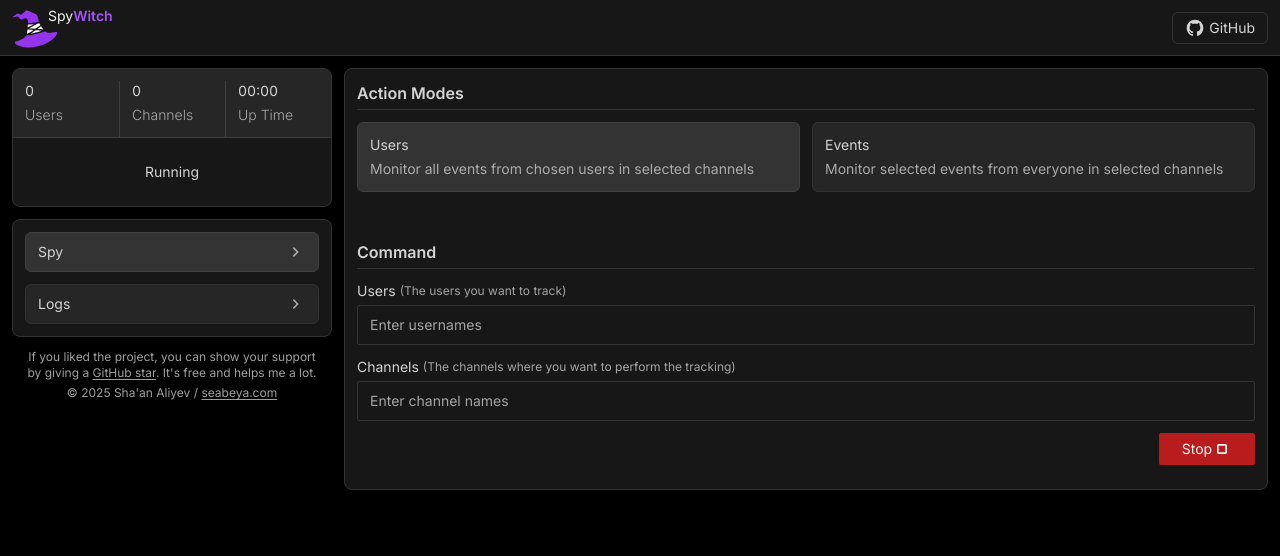
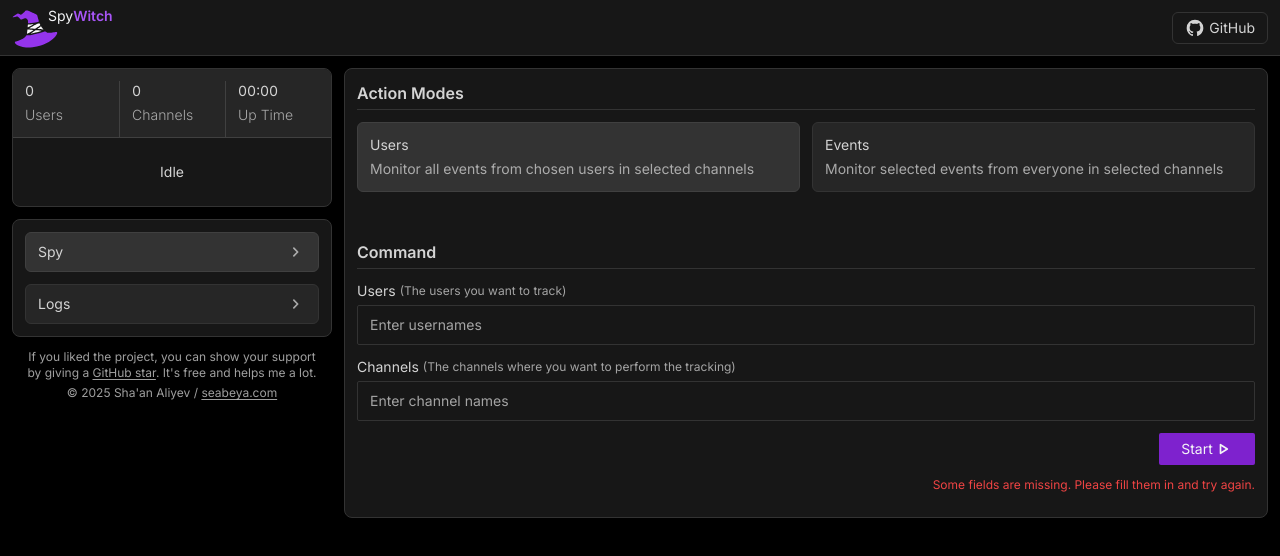
Before and after one commit to seabeya/spywitch, a Next.js app: page / in a window 1280 px wide. Both pictures are taken after a click on the button "Start". Shown: the top 556 px of the page. Built offline with nearby package versions, Linux system fonts and the light colour scheme.

Commit message:
feat: Add validation for empty fields in Command button and remove CommandFields component

```diff
--- a/src/features/spy/command-btn.tsx
+++ b/src/features/spy/command-btn.tsx
@@ -1,15 +1,23 @@
-'use client';
-
 import Button from '@/components/blocks/button';
 import IconStart from '@/components/icons/start';
 import IconStop from '@/components/icons/stop';
-import { cn } from '@/lib/utils';
-import { useStatusStore } from '@/system/store';
+import { cn, isAnyEmptyField } from '@/lib/utils';
+import { useModeStore, useStatusStore } from '@/system/store';
+import { useState } from 'react';
 
 function CommandBtn() {
+  const [error, setError] = useState('');
+
   const currentStatus = useStatusStore();
 
   const handleClick = () => {
+    if (isAnyEmptyField(useModeStore.getState())) {
+      setError('Some fields are missing. Please fill them in and try again');
+      return;
+    }
+
+    setError('');
+
     if (currentStatus === 'idle') {
       useStatusStore.setState('loading');
       setTimeout(() => {
@@ -24,7 +32,7 @@ function CommandBtn() {
   };
 
   return (
-    <div className="flex justify-end">
+    <div className="flex flex-col items-end gap-s-gap">
       <Button
         size={'regular'}
         className={cn(
@@ -49,6 +57,7 @@ function CommandBtn() {
           </>
         )}
       </Button>
+      {error.length > 0 && <div className="pl-1 text-xs text-red-500">{error}.</div>}
     </div>
   );
 }
--- a/src/features/spy/command-fields.tsx
+++ /dev/null
@@ -1,27 +0,0 @@
-'use client';
-
-import FieldLabel from '@/components/field-label';
-import { MODES } from '@/system/spy';
-import Field from './field';
-import Items from './items';
-import { useModeStore } from '@/system/store';
-
-function CommandFields() {
-  const currentMode = useModeStore();
-
-  return MODES.map((mode) => {
-    if (currentMode === mode.name) {
-      return mode.fields.map((field, i) => {
-        return (
-          <FieldLabel key={i} title={field.name} hint={field.hint}>
-            <Field name={field.name} type={field.type} placeholder={field.placeholder}>
-              <Items name={field.name} />
-            </Field>
-          </FieldLabel>
-        );
-      });
-    }
-  });
-}
-
-export default CommandFields;
--- a/src/features/spy/command.tsx
+++ b/src/features/spy/command.tsx
@@ -1,11 +1,34 @@
+'use client';
+
+import FieldLabel from '@/components/field-label';
+import { MODES } from '@/system/spy';
+import { useModeStore } from '@/system/store';
+import { Fragment } from 'react';
+import Field from './field';
+import Items from './items';
 import CommandBtn from './command-btn';
-import CommandFields from './command-fields';
 
 function Command() {
+  const currentMode = useModeStore();
+
   return (
     <div className="flex flex-col gap-s-gap">
-      <CommandFields />
-      <CommandBtn />
+      {MODES.map((mode) => {
+        if (currentMode === mode.name) {
+          return mode.fields.map((field, i, arr) => {
+            return (
+              <Fragment key={i}>
+                <FieldLabel title={field.name} hint={field.hint}>
+                  <Field name={field.name} type={field.type} placeholder={field.placeholder}>
+                    <Items name={field.name} />
+                  </Field>
+                </FieldLabel>
+                {i === arr.length - 1 && <CommandBtn />}
+              </Fragment>
+            );
+          });
+        }
+      })}
     </div>
   );
 }
--- a/src/lib/utils.ts
+++ b/src/lib/utils.ts
@@ -1,3 +1,5 @@
+import { ModeName, MODES } from '@/system/spy';
+import { useInputStore } from '@/system/store';
 import { clsx, type ClassValue } from 'clsx';
 import { twMerge } from 'tailwind-merge';
 
@@ -12,4 +14,19 @@ const isUnique = (arr: string[], input: string) => {
   return true;
 };
 
-export { cn, isUnique };
+const isAnyEmptyField = (currMode: ModeName) => {
+  for (const mode of MODES) {
+    if (mode.name === currMode) {
+      for (const field of mode.fields) {
+        const input = useInputStore.getState()[field.name];
+        if (input.length === 0) {
+          return true;
+        }
+      }
+    }
+  }
+
+  return false;
+};
+
+export { cn, isUnique, isAnyEmptyField };
```
